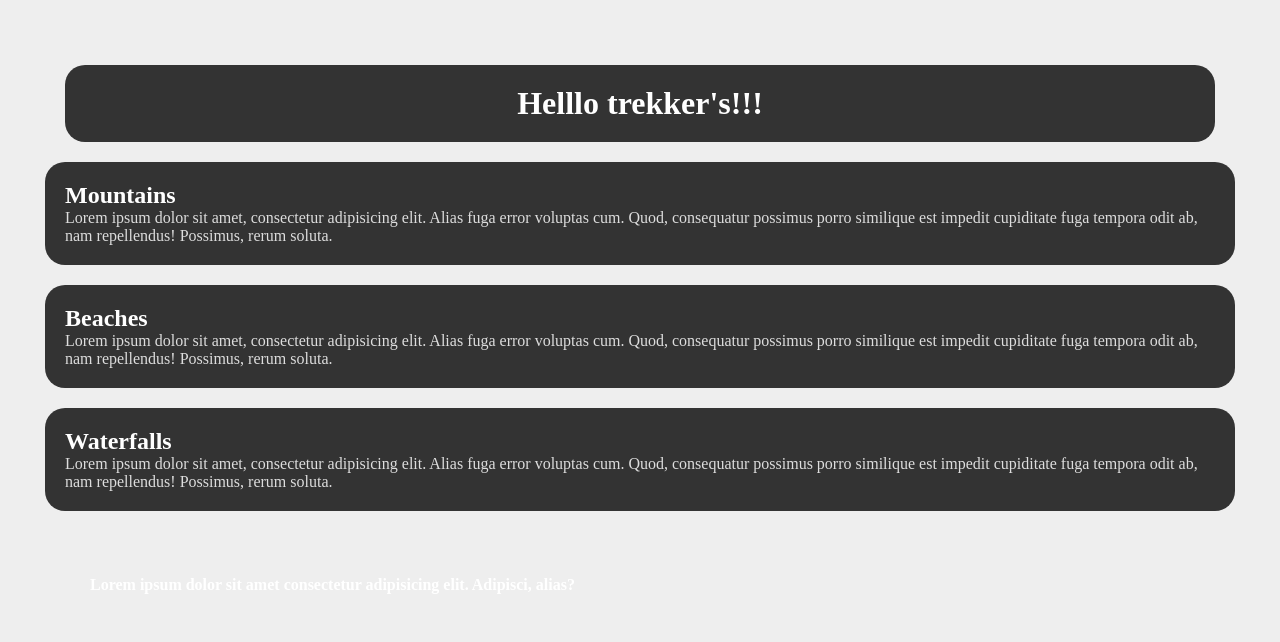
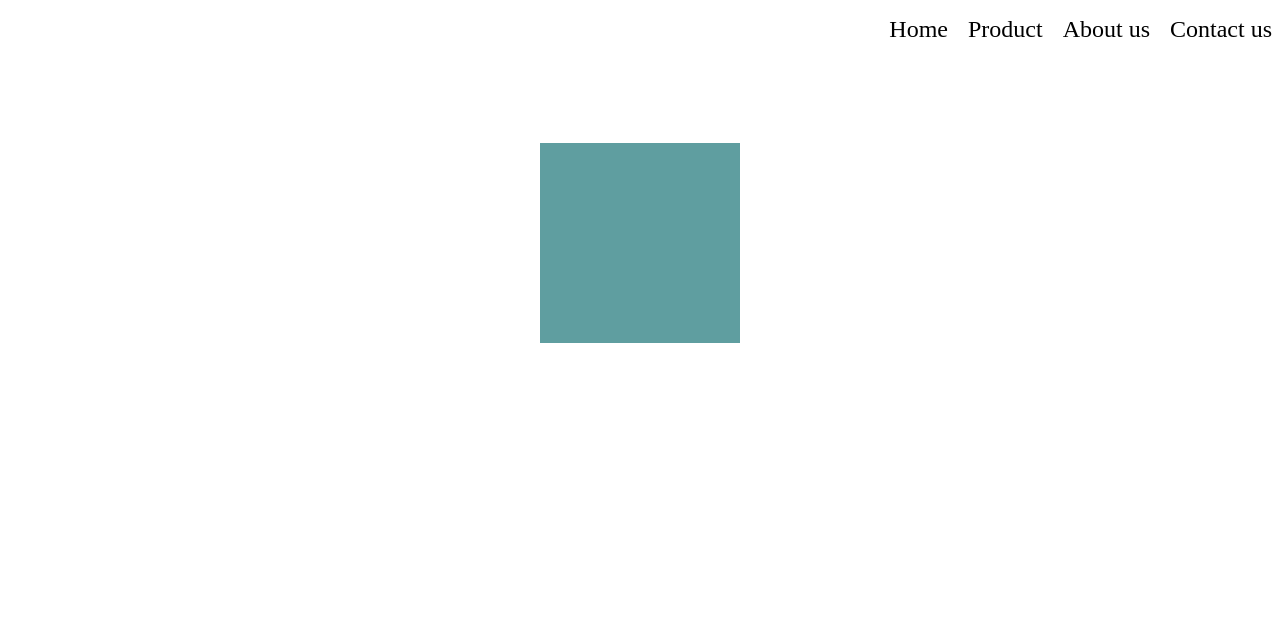
Before and after one commit to princesingh444/css, a plain HTML site: page index.html in a window 1280 px wide. Drawn offline with Linux system fonts and the light colour scheme.

Commit message:
Add files via upload

```diff
--- a/index.html
+++ b/index.html
@@ -3,25 +3,18 @@
 <head>
     <meta charset="UTF-8">
     <meta name="viewport" content="width=device-width, initial-scale=1.0">
-    <title>Varriable in CSS</title>
+    <title>Transuition in css</title>
     <link rel="stylesheet" href="style.css">
 </head>
-<body class="dark">
-    <div class="container">
-        <h1>Helllo trekker's!!! </h1>
-        <div class="box">
-            <h2>Mountains</h2>
-            <p>Lorem ipsum dolor sit amet, consectetur adipisicing elit. Alias fuga error voluptas cum. Quod, consequatur possimus porro similique est impedit cupiditate fuga tempora odit ab, nam repellendus! Possimus, rerum soluta.</p>
-        </div>
-                <div class="box">
-            <h2>Beaches</h2>
-            <p>Lorem ipsum dolor sit amet, consectetur adipisicing elit. Alias fuga error voluptas cum. Quod, consequatur possimus porro similique est impedit cupiditate fuga tempora odit ab, nam repellendus! Possimus, rerum soluta.</p>
-        </div>
-                <div class="box">
-            <h2>Waterfalls</h2>
-            <p>Lorem ipsum dolor sit amet, consectetur adipisicing elit. Alias fuga error voluptas cum. Quod, consequatur possimus porro similique est impedit cupiditate fuga tempora odit ab, nam repellendus! Possimus, rerum soluta.</p>
-</div>
-<h4>Lorem ipsum dolor sit amet consectetur adipisicing elit. Adipisci, alias?</h4>
-</div>
+<body>
+     <nav>
+        <ul class="List">
+            <li class="list">Home</li>
+            <li class="list">Product</li>
+            <li class="list">About us</li>
+            <li class="list">Contact us</li>
+        </ul>
+    </nav>
+    <div class="box"></div>
 </body>
 </html>
--- a/style.css
+++ b/style.css
@@ -1,69 +1,44 @@
-*{
-    margin: 0;
-    padding: 0;
-    box-sizing: border-box;
+.box{
+    width: 200px;
+    height: 200px;
+    background-color: cadetblue;
+    margin: 100px auto;
+    /* transition: 0.6s ease; */
+    transition-duration: 0.5s;
+    transition-delay: 0.2s;
+    transition-property: border-radius,background-color,transform;
+    transition-timing-function: ease-in-out;
 }
 
-h1{
-    text-align: center;
-    color: var(--primary-text-color);
-    background-color: var(--card-background-color);
-    margin:var(--spacings-for-margin-padding);
-    padding: var(--spacings-for-margin-padding);
-    border-radius: 20px;
+.box:hover{
+    background-color: red;
+    border-radius: 50%;
+    transform: rotate(180deg);
 }
 
-.container{
-    padding: 45px;
-    /* --backg-color:aqua; */
-    background-color: var(--parent-background-color);
-    min-height: 100vh;
+.List{
+    display: flex;
+    justify-content: right;
+    gap: 20px;
+    list-style: none;
+}
+
+.list{
+    font-size: 1.5rem;
+  transition: 0.2s ease-in;
 
 }
 
-:root{   /* this is global varriable and
-          it is accessable to all thing  */
-    --primary-text-color:red;
-    --secondary-text-color:#444;
-    --card-background-color: white;
-    --parent-background-color:#eee;
-    --spacings-for-margin-padding:20px;
+
+
+/* nav{
+    background-color: black;
+    color: white;
+} */
+
+.list:hover{
+    color: white;
+    background-color: rgb(0, 0, 0);
+    cursor: pointer;
+    transform: translatey(-6px);
 }
-
-.dark{
-      --primary-text-color:#fff;
-    --secondary-text-color:#ddd;
-    --card-background-color: #333;
-    --parent-background-color:#eee;
-}
-
-.box{
-    padding: var(--spacings-for-margin-padding);
-    background-color: var(--card-background-color);
-    margin-block: 20px;
-    border-radius: 20px;
-}
-
-h2{
-    --backg-color:yellow;
-    /* background-color: aqua; */
-     /* background-color: var(--backg-color); */
-     color: var(--primary-text-color);
-}
-
-h4{
-    padding: 45px;
-    /* background-color: aqua; */
-    /* background-color: var(--backg-color,pink); */
-    color: var(--primary-text-color);
-}
-
-p{
-    color: var(--secondary-text-color);
-}
-
-/* @media(min-width:700px){
-    .container{
-    --backg-color: red;
-    }
-} */
```
